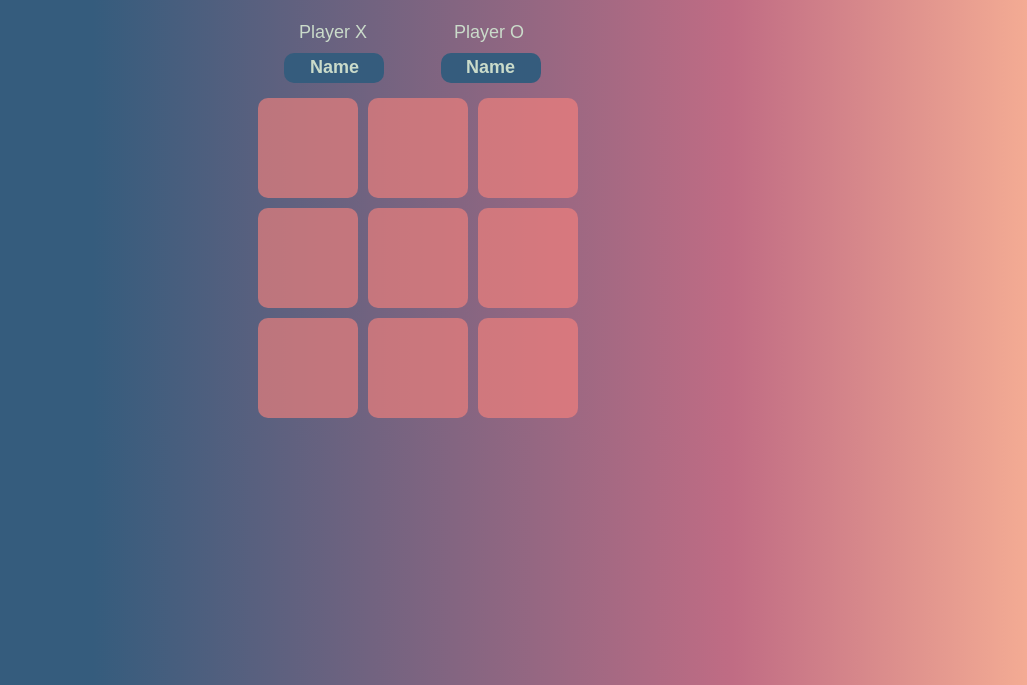
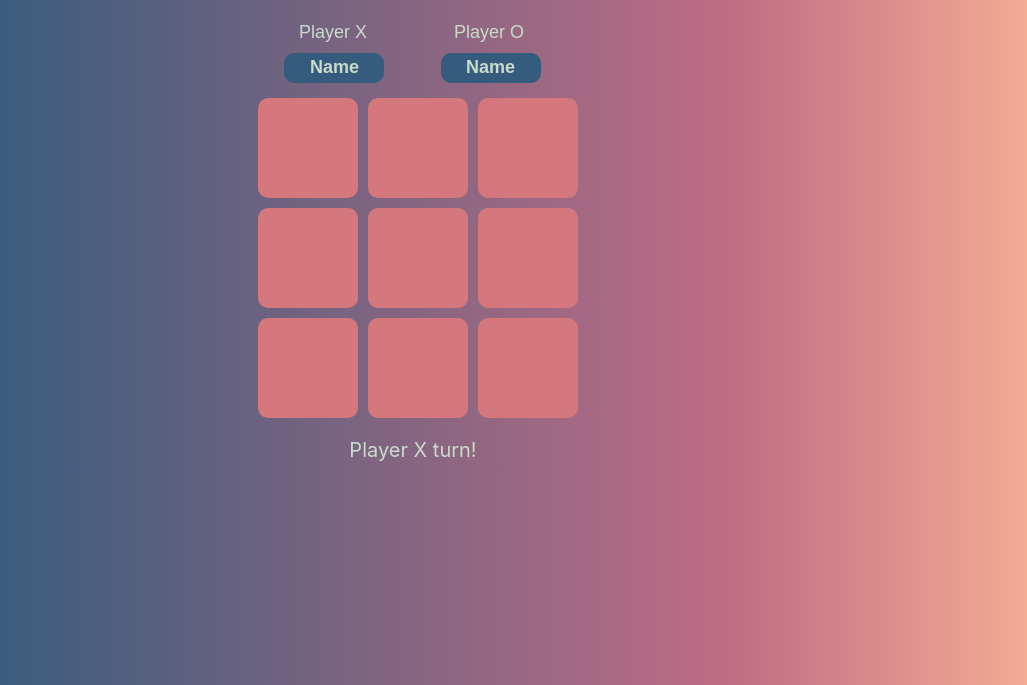
Before and after one commit to malgbogd/Tic-Tac-Toe, a plain HTML site: page index.html in a window 1280 px wide. Both pictures are taken after a click on the button "New Game!". Shown: the part 115-800 px from the top of the page, without its empty margins (227-1254 px from the left). Drawn offline with Linux system fonts and the light colour scheme.

Commit message:
Filling working

```diff
--- a/index.html
+++ b/index.html
@@ -32,5 +32,7 @@
   </div>
 
   <script src="scripts.js"></script>
+
+  <footer id="turn">Player X turn!</footer>
 </body>
 </html>
--- a/scripts.js
+++ b/scripts.js
@@ -1,8 +1,8 @@
+let boardArray=[]
+
 const createBoard = (()=> {
 
     const DOMboard = document.getElementById("board");
-
-    let boardArray=[]
 
     for (let index = 0; index < 3; index++) {
 
@@ -17,6 +17,7 @@ const createBoard = (()=> {
 
         DOMboard.appendChild(row);
     }
+    console.log(boardArray);
     return boardArray;
 }
 )();
@@ -36,6 +37,9 @@ const buttonName1 = document.getElementById("playerX")
 buttonName1.addEventListener("click", () => getXName());
 
 function getOName() {
+
+    const playerX = createBoard
+
     nameO = prompt("What is player O name?")
     if (nameO.length == 0) {
         buttonName2.innerHTML = "Name"
@@ -50,6 +54,38 @@ buttonName2.addEventListener("click", () => getOName());
 })();
 
 const Player = (marker) => {
-    const getMarker = () => marker
-    return getMarker;
+    let myMarker = marker
+
+    return {myMarker};
 }
+
+const playerX = Player("X");
+const playerO = Player("O");
+let currentPlayer = playerX
+
+const playGame = (() => {
+
+    boardArray.forEach(element => { element.addEventListener("click", () =>{
+        element.innerHTML = String(currentPlayer.myMarker);
+        if (String(currentPlayer.myMarker)==="X") {
+            currentPlayer = playerO;
+            document.getElementById("turn").innerHTML = "Player O turn!";
+        } else {
+            currentPlayer = playerX;
+            document.getElementById("turn").innerHTML = "Player X turn!";
+        }
+        })
+
+
+
+
+    });
+})();
+
+const newGame = (()=> {
+    let nwGmBtn = document.getElementById("newGame");
+    nwGmBtn.addEventListener("click", () => {boardArray.forEach(element => {element.innerHTML =""
+    currentPlayer = playerX;
+            document.getElementById("turn").innerHTML = "Player X turn!";
+})});
+})();
--- a/styles.css
+++ b/styles.css
@@ -1,6 +1,6 @@
 body {
     background: rgb(53,92,125);
-    background: linear-gradient(90deg, rgba(53,92,125,1) 25%, rgba(192,108,132,1) 75%, rgba(248,177,149,1) 100%);
+    background: linear-gradient(90deg, rgba(53,92,125,1) 15%, rgba(192,108,132,1) 75%, rgba(248,177,149,1) 100%);
     background-size:cover;
     color: #cadbca;
     font-family:-apple-system, BlinkMacSystemFont, 'Segoe UI', Roboto, Oxygen, Ubuntu, Cantarell, 'Open Sans', 'Helvetica Neue', sans-serif;
@@ -26,14 +26,20 @@ h1 {
 .square {
     width: 100px;
     height: 100px;
-    background-color: #FF847C ;
-    opacity: 60%;
+    background-color: #d4787d ;
+    /* opacity: 60%; */
     margin: 0 0 10px 10px;
     border-radius: 10px;
+    font-size: 80px;
+    display: flex;
+    justify-content: center;
+    align-items: center;
+    text-align: center;
+    color:#f8e395;
 }
 
 .square:hover {
-    opacity: 90%;
+    background-color: #f5ae94 ;
 }
 
 .player{
@@ -79,3 +85,9 @@ button:hover {
     height: 30px;
     font-size: 15px;
 }
+
+footer {
+    font-size: 20px;
+    text-align: center;
+    margin-top: 10px;
+}
```
